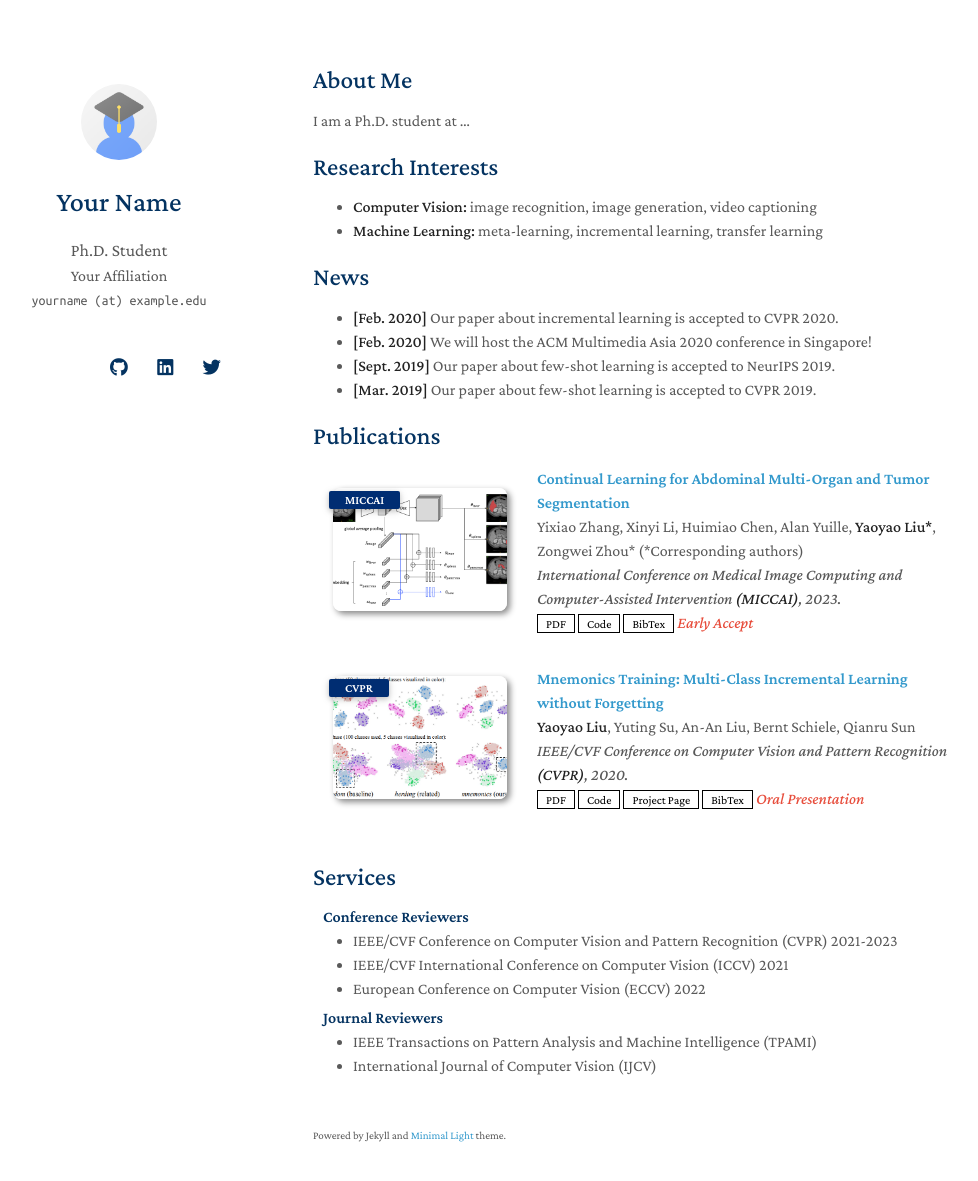
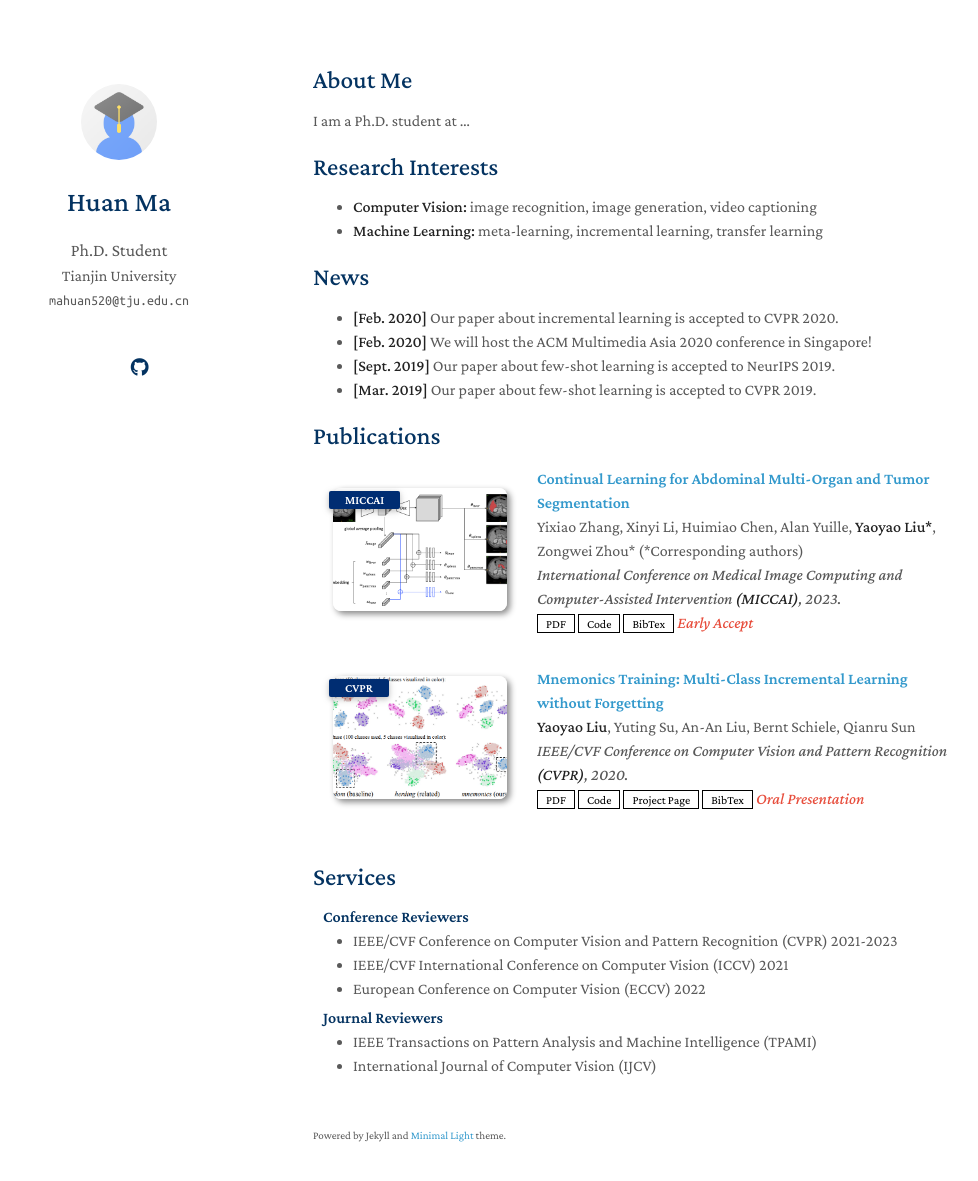
Before and after one commit to MaHuanAAA/MaHuanAAA.github.io, a Jekyll site: the page built from index.md, in a window 1280 px wide and 1216 px high. Shown: the top 1181 px of the window, without its empty margins (157-1135 px from the left). Built offline with Jekyll 4.4.1, drawn with Linux system fonts in a browser that asks for light colours; nearby versions of some CDN libraries; a style sheet for code colours, icons or effects is not loaded; our own code applies the rules of GitHub Pages for plain Markdown files; part of the change alters nothing that is shown.

Commit message:
Update _config.yml

```diff
--- a/_config.yml
+++ b/_config.yml
@@ -1,8 +1,8 @@
 # Basic Information
-title: Your Name
+title: Huan Ma
 position: Ph.D. Student
-affiliation: Your Affiliation
-email: yourname (at) example.edu
+affiliation: Tianjin University
+email: mahuan520@tju.edu.cn
 
 # Search Engine Optimization (SEO)
 # The following information is used to improve the website traffic from search engines, e.g., Google.
@@ -12,11 +12,11 @@ canonical: https://minimal-light-theme.yliu.me/
 
 # Links
 # If you don't need one of them, you may delete the corresponding line.
-google_scholar: https://scholar.google.com/
-cv_link: assets/files/curriculum_vitae.pdf
-github_link: https://github.com/
-linkedin: https://www.linkedin.com/
-twitter: https://twitter.com/
+google_scholar: https://scholar.google.com/citations?hl=en&user=yy4Rq5IAAAAJ
+cv_link:
+github_link: https://github.com/MaHuanAAA
+linkedin:
+twitter:
 
 # Images (e.g., your profile picture and your website's favicon)
 # "favicon" and "favicon_dark" are used for the light and dark modes, respectively.
@@ -36,9 +36,7 @@ auto_dark_mode: true
 # You can use this option to choose between Serif or Sans Serif fonts.
 font: "Serif" # or "Sans Serif"
 
-# Google Analytics ID
-# Please remove this if you don't use Google Analytics
-google_analytics: UA-111540567-4
+
 
 # Use this project as a remote theme for GitHub Pages
 # See the guide here: https://docs.github.com/en/pages/setting-up-a-github-pages-site-with-jekyll/adding-a-theme-to-your-github-pages-site-using-jekyll
```
